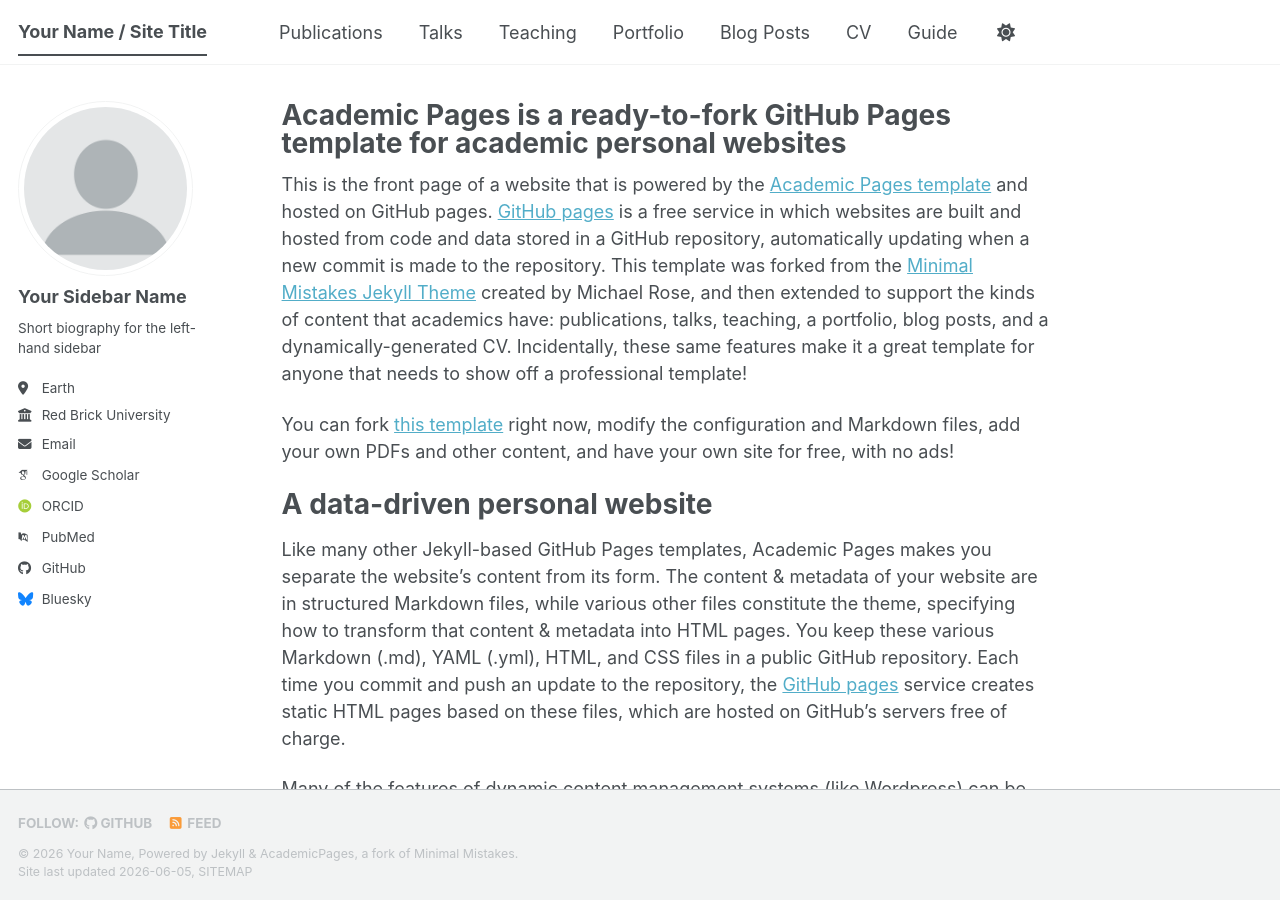
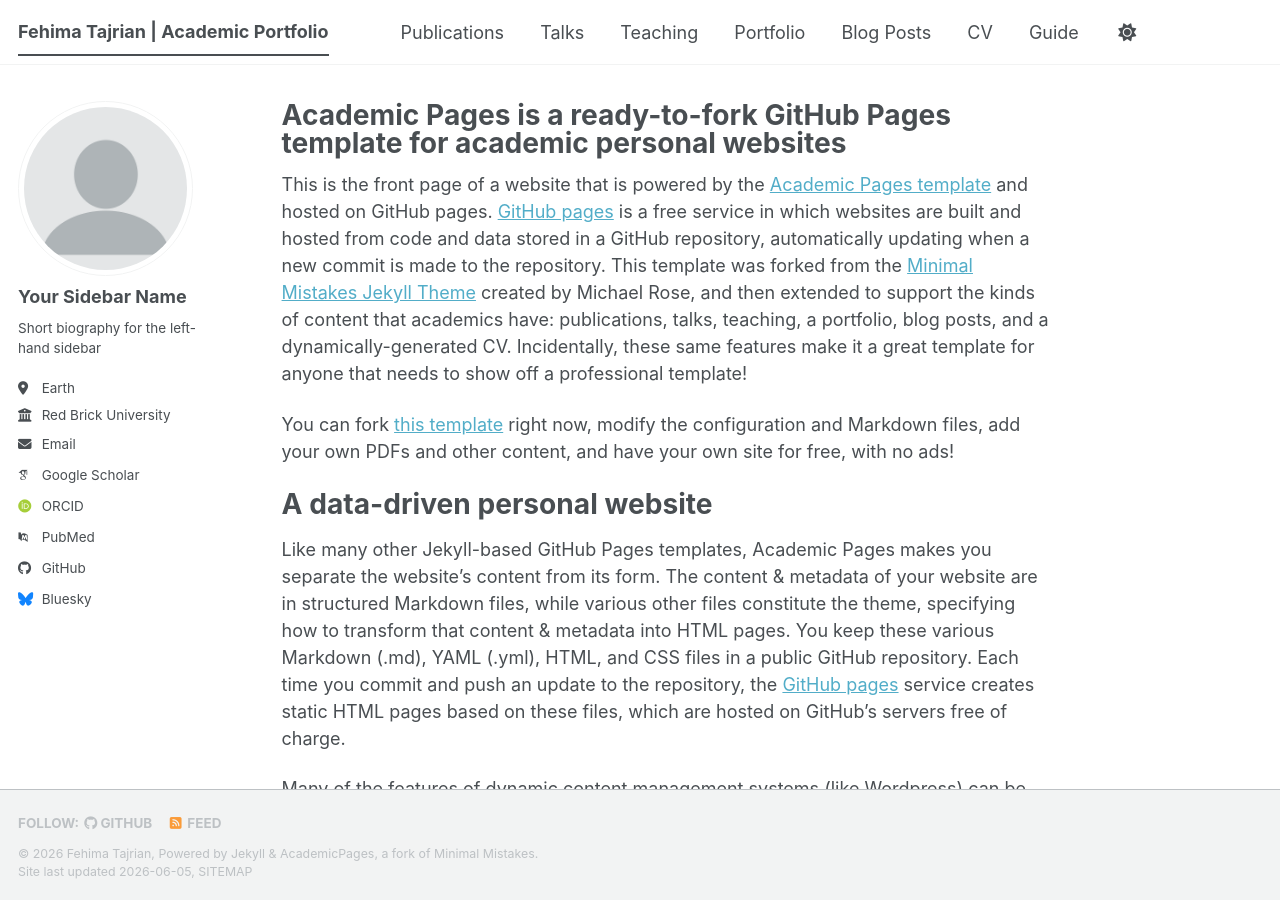
Before and after one commit to fehimatajrian/fehimatajrian.github.io, a Jekyll site: the page built from _pages/about.md, in a window 1280 px wide and 900 px high. Built offline with Jekyll 4.4.1, drawn with Linux system fonts in a browser that asks for light colours; some web fonts are replaced; a script bundle is joined from its source files by our own code; library files that are not in the unit come from our copies.

Commit message:
Update site configuration for Fehima Tajrian

```diff
--- a/_config.yml
+++ b/_config.yml
@@ -9,14 +9,14 @@
 # Basic Site Settings
 locale                   : "en-US"
 site_theme               : "default" # The available themes options are "default", "air", "sunrise", "mint", "dirt" and "contrast"
-title                    : "Your Name / Site Title"
+title                    : "Fehima Tajrian | Academic Portfolio"
 title_separator          : "-"
-name                     : &name "Your Name"
-description              : &description "Your Name's academic portfolio"   # Update this with a general description of your site, this is the default if not overridden by a page
-url                      : https://academicpages.github.io # The base hostname & protocol for your site e.g. "https://[your GitHub username].github.io",
+name                     : &name "Fehima Tajrian"
+description              : &description "Academic Portfolio of Fehima Tajrian "   # Update this with a general description of your site, this is the default if not overridden by a page
+url                      : https://fehimatajrian.github.io # The base hostname & protocol for your site e.g. "https://[your GitHub username].github.io",
                                                            # or if you already have some other page hosted on Github then use "https://[your GitHub username].github.io/[Your Repo Name]"
 baseurl                  : "" # the subpath of your site, e.g. "/blog"
-repository               : "academicpages/academicpages.github.io"
+repository               : "fehimatajrian/fehimatajrian.github.io"
 
 # Site Author - The following control what appear as part of the author content on the side bar.
 #               If a field is blank the icon and link will not appear, otherwise it will be shown.
```
